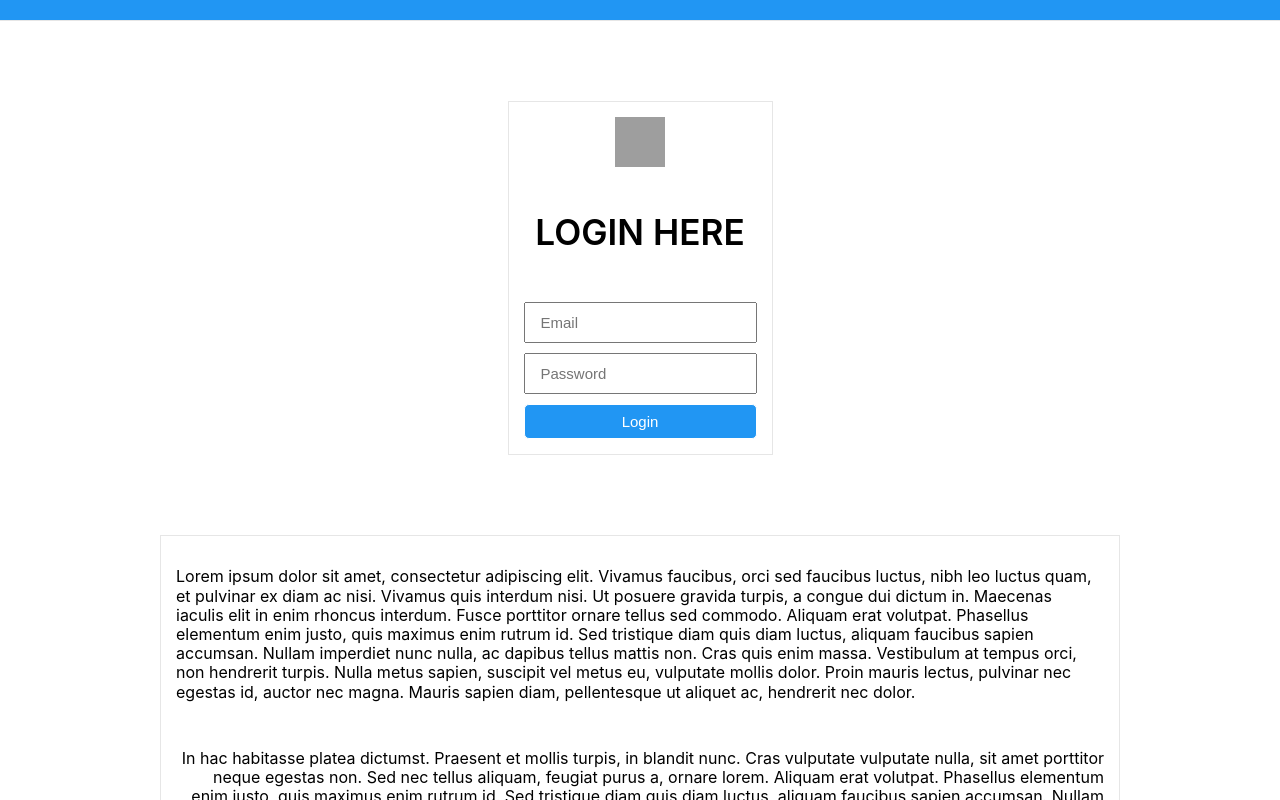
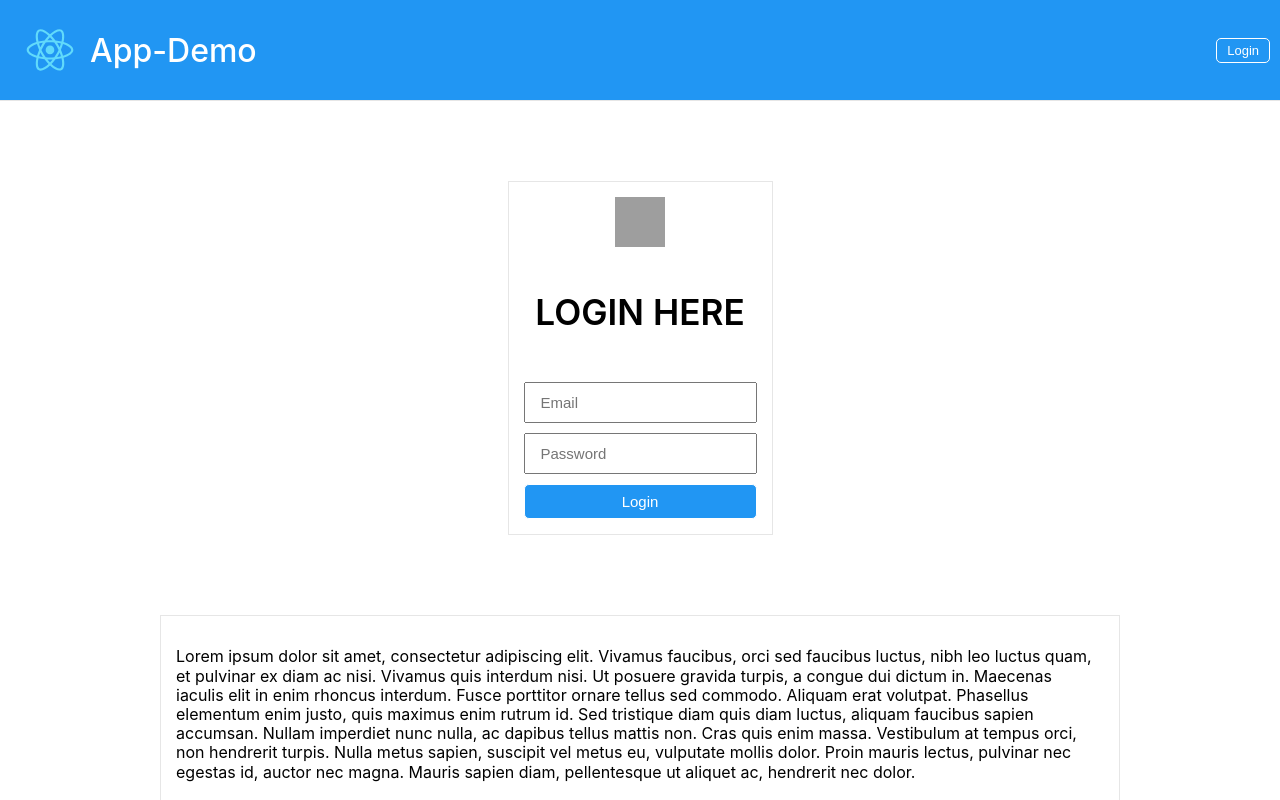
Before and after one commit to hcone5006/stitches-demo, a React (Create React App) app: page / in a window 1280 px wide. Shown: the top 800 px of the page. Built offline with nearby package versions, Linux system fonts and the light colour scheme; grey boxes are pictures that could not be loaded.

Commit message:
adjusted some layout, added navbar content to navbar to simplify, added new page to experiment with adding D3 next

```diff
--- a/src/Components/Box.jsx
+++ b/src/Components/Box.jsx
@@ -3,8 +3,6 @@ import { styled } from "@stitches/react";
 export const Box = styled("div", {
   display: "flex",
   justifyContent: "center",
-  // flexDirection: "column",
-  padding: "15px",
 
   variants: {
     direction: {
@@ -33,6 +31,14 @@ export const Box = styled("div", {
         solid: {
             border: "solid 1px #e6e6e6"
         }
+    },
+    space: {
+      none: {
+        padding: 0,
+      },
+      small: {
+        padding: "15px",
+      }
     }
   },
 });
--- a/src/Components/Container.jsx
+++ b/src/Components/Container.jsx
@@ -1,6 +1,6 @@
 import { styled } from "@stitches/react";
 
-export const Container = styled("section", {
+export const Container = styled("div", {
   display: "flex",
   flexDirection: "column",
   justifyContent: "center",
--- a/src/Components/Navbar/Navbar.jsx
+++ b/src/Components/Navbar/Navbar.jsx
@@ -1,5 +1,10 @@
 import { styled } from "@stitches/react";
 import "./Navbar.css";
+import { Box } from "../../Components/Box";
+import { Logo } from "../../Components/Logo.jsx";
+import LogoPath from "../../logo.svg";
+import { Button } from "../../Components/Button/Button.jsx";
+
 
 export const StyledNavbar = styled("nav", {
   display: "flex",
@@ -41,7 +46,11 @@ export const StyledNavbar = styled("nav", {
 export const Navbar = (props) => {
   return (
     <StyledNavbar {...props}>
-      { props.children }
+      <Box direction="row" align="center" space="none">
+        <Logo src={LogoPath} alt="app logo" size="small" />
+        <span className="app-name">App-Demo</span>
+      </Box>
+      <Button size="small" variant="primary" label="Login" onClick={props.loginOnClick} />
     </StyledNavbar>
   )
 };
--- /dev/null
+++ b/src/Pages/ChartPage/ChartPage.jsx
@@ -0,0 +1,22 @@
+import "./ChartPage.css";
+import { Navbar } from "../../Components/Navbar/Navbar";
+import { Container } from "../../Components/Container";
+// import { Button } from "../../Components/Button/Button.jsx";
+// import { Box } from "../../Components/Box";
+
+function ChartPage() {
+  const handleClick = () => {
+    alert('Click happened');
+  };
+
+  return (
+    <>
+      <Navbar bg="primary" loginOnClick={handleClick} />
+
+      <Container align="center" spacing="large">
+
+      </Container>
+    </>
+  );
+}
+export default ChartPage;
```
Also changed, not shown: src/Pages/ChartPage/ChartPage.css (added), 1 other file (tests, documents, lock files or other folders).
